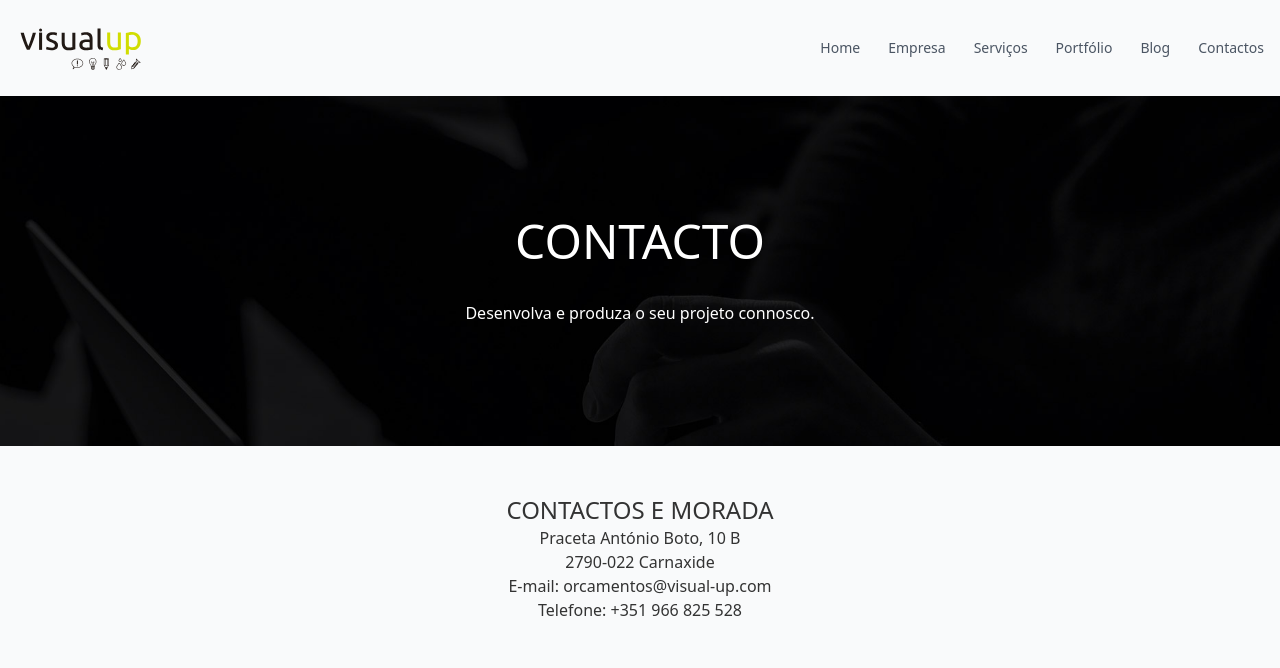
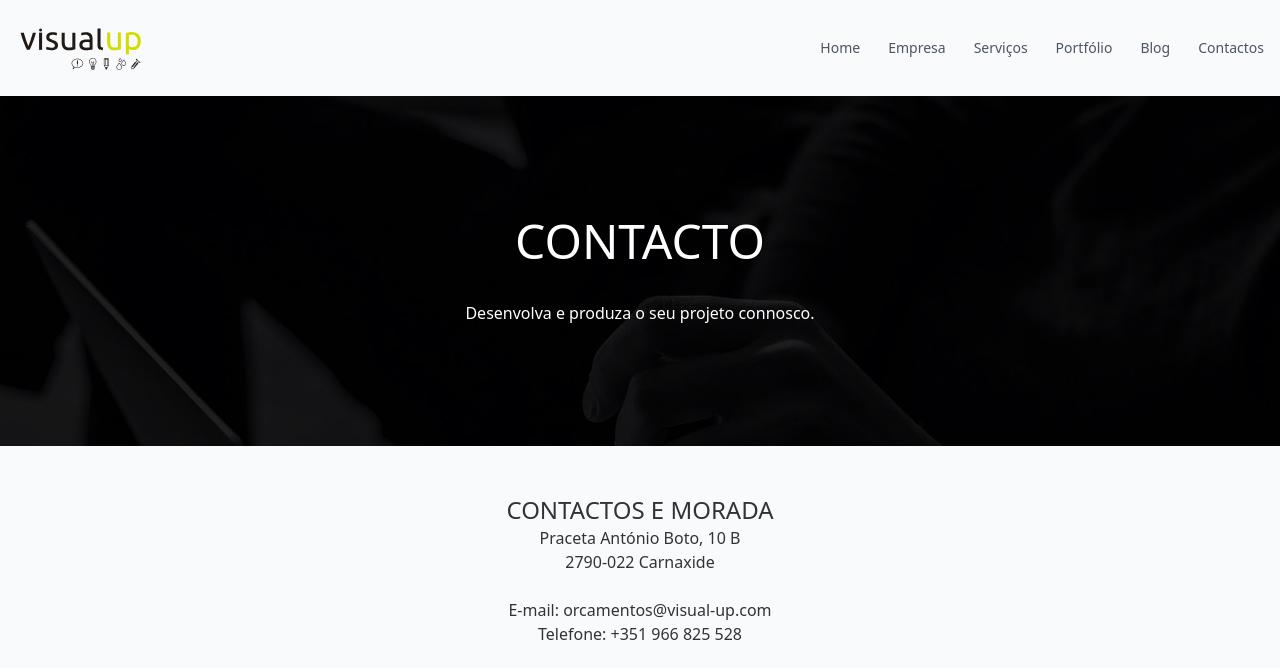
Before and after one commit to jjjhonline/site_visual_up_2023, a website: page src/contactos.html in a window 1280 px wide. Shown: the top 668 px of the page. Drawn offline with Linux system fonts and the light colour scheme; grey boxes are pictures that could not be loaded.

Commit message:
espacamentos da morada alterada

```diff
--- a/src/contactos.html
+++ b/src/contactos.html
@@ -202,14 +202,18 @@
         >
           Enviar -->
         </button>
-            <div class="py-6 my-6 mx-auto text-center">
+            <div class="pt-6 my-6 mx-auto text-center">
               <span class="text-center text-2xl pb-6 items-center">CONTACTOS E MORADA</span>
 
-              <p class="text-center text-">
+              <p class="text-center">
                 Praceta António Boto, 10 B<br>
-                2790-022 Carnaxide <br>
-                E-mail: orcamentos@visual-up.com<br>
-                <a href="tel:+351966825528" class="hover:text-primary">Telefone: +351 966 825 528</a></p>
+                2790-022 Carnaxide</p>
+            </div>
+            <div class=" my-6 mx-auto text-center">
+              <p class="text-center">
+                E-mail: orcamentos@visual-up.com <br>
+                <a href="tel:+351966825528" class="hover:text-primary" >Telefone: +351 966 825 528</a>
+              </p>
             </div>
               <iframe class="container mx-auto px-6 sm:px-0" src="https://www.google.com/maps/embed?pb=!1m18!1m12!1m3!1d3112.692637121039!2d-9.245823984654729!3d38.724865179597685!2m3!1f0!2f0!3f0!3m2!1i1024!2i768!4f13.1!3m3!1m2!1s0xd1ecde8917da511%3A0xb18117bc5aa982c5!2sVisual%20Up%2C%20Comunica%C3%A7%C3%A3o%20e%20Servi%C3%A7os%20Publicit%C3%A1rios%20-%20Lisboa!5e0!3m2!1spt-PT!2spt!4v1643212692566!5m2!1spt-PT!2spt"></iframe>
             </form>
```
